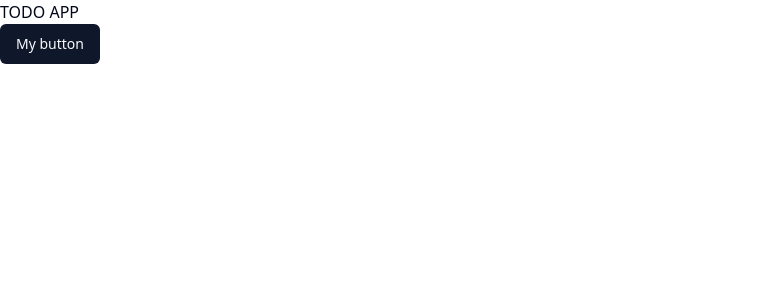
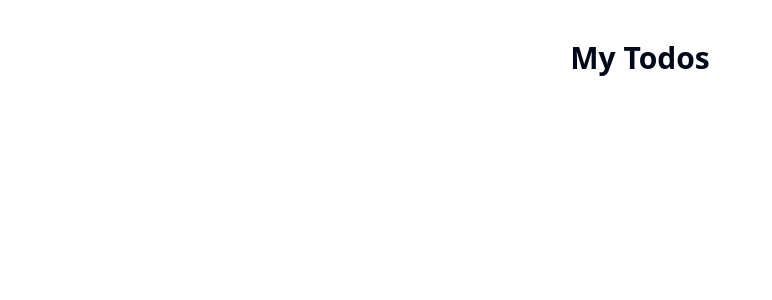
Before and after one commit to nawrin1/redux-todo, a React (Vite) app: page / in a window 1280 px wide. Shown: the top 300 px of the page, without its empty margins (0-772 px from the left). Built offline with nearby package versions, Linux system fonts and the light colour scheme.

Commit message:
redux setup done

```diff
--- a/package.json
+++ b/package.json
@@ -11,11 +11,13 @@
   },
   "dependencies": {
     "@radix-ui/react-slot": "^1.1.0",
+    "@reduxjs/toolkit": "^2.2.6",
     "class-variance-authority": "^0.7.0",
     "clsx": "^2.1.1",
     "lucide-react": "^0.399.0",
     "react": "^18.3.1",
     "react-dom": "^18.3.1",
+    "react-redux": "^9.1.2",
     "tailwind-merge": "^2.3.0",
     "tailwindcss-animate": "^1.0.7"
   },
--- a/src/App.tsx
+++ b/src/App.tsx
@@ -1,4 +1,5 @@
 import { Button } from "./components/ui/button"
+import Todo from "./pages/Todo"
 
 
 function App() {
@@ -6,8 +7,7 @@ function App() {
 
   return (
     <>
-      <h1>TODO APP</h1>
-      <Button>My button</Button>
+      <Todo></Todo>
     </>
   )
 }
--- /dev/null
+++ b/src/components/todo/TodoCard.tsx
@@ -0,0 +1,10 @@
+
+
+const TodoCard = () => {
+
+  return (
+    <h1>todo card</h1>
+  );
+};
+
+export default TodoCard;
--- a/src/main.tsx
+++ b/src/main.tsx
@@ -2,9 +2,13 @@ import React from 'react'
 import ReactDOM from 'react-dom/client'
 import App from './App.tsx'
 import './index.css'
+import { Provider } from 'react-redux'
+import { store } from './redux/store.ts'
 
 ReactDOM.createRoot(document.getElementById('root')!).render(
   <React.StrictMode>
+    <Provider store={store}>
     <App />
+    </Provider>
   </React.StrictMode>,
 )
--- /dev/null
+++ b/src/pages/Todo.tsx
@@ -0,0 +1,12 @@
+
+
+const Todo = () => {
+  return (
+    // <Container>
+      <h1 className="text-center text-3xl font-semibold my-10">My Todos</h1>
+    //   <TodoContainer />
+    // </Container>
+  );
+};
+
+export default Todo;
--- /dev/null
+++ b/src/redux/features/todoSlice.ts
@@ -0,0 +1,12 @@
+import { createSlice } from "@reduxjs/toolkit";
+const initialState={
+    todo:[]
+}
+const todoSlice=createSlice({
+    name:'todo',
+    initialState,
+    reducers:{}
+
+})
+
+export default todoSlice.reducer;
--- /dev/null
+++ b/src/redux/hook.ts
@@ -0,0 +1,8 @@
+import { useDispatch, useSelector } from 'react-redux'
+import type { TypedUseSelectorHook } from 'react-redux'
+import type { RootState, AppDispatch } from './store'
+
+
+// Use throughout your app instead of plain `useDispatch` and `useSelector`
+export const useAppDispatch:() => AppDispatch=useDispatch;
+export const useAppSelector : TypedUseSelectorHook<RootState>=useSelector;
--- /dev/null
+++ b/src/redux/store.ts
@@ -0,0 +1,10 @@
+import { configureStore } from "@reduxjs/toolkit";
+import todoReducer from './features/todoSlice'
+
+export const store=configureStore({
+    reducer:{todoReducer},
+})
+
+export type RootState = ReturnType<typeof store.getState>
+// Inferred type: {posts: PostsState, comments: CommentsState, users: UsersState}
+export type AppDispatch = typeof store.dispatch
```
Also changed, not shown: src/components/todo/TodoContainer.tsx (added), 1 other file (tests, documents, lock files or other folders).
